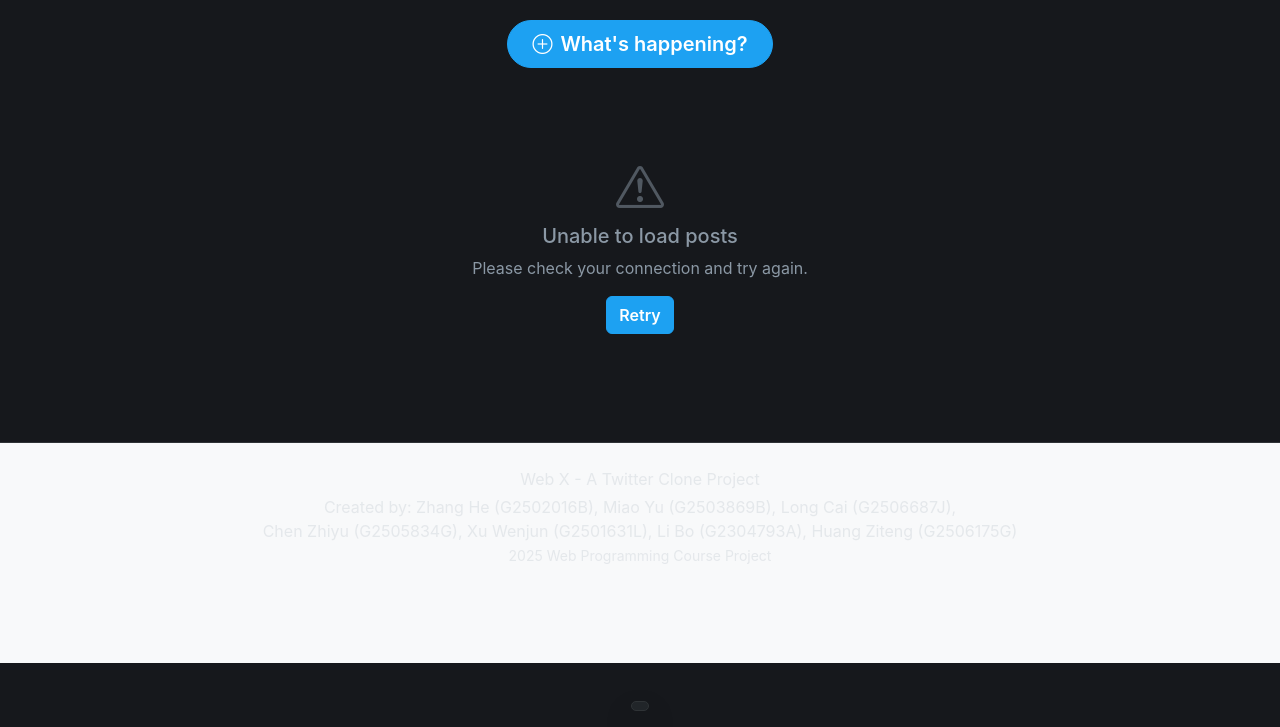
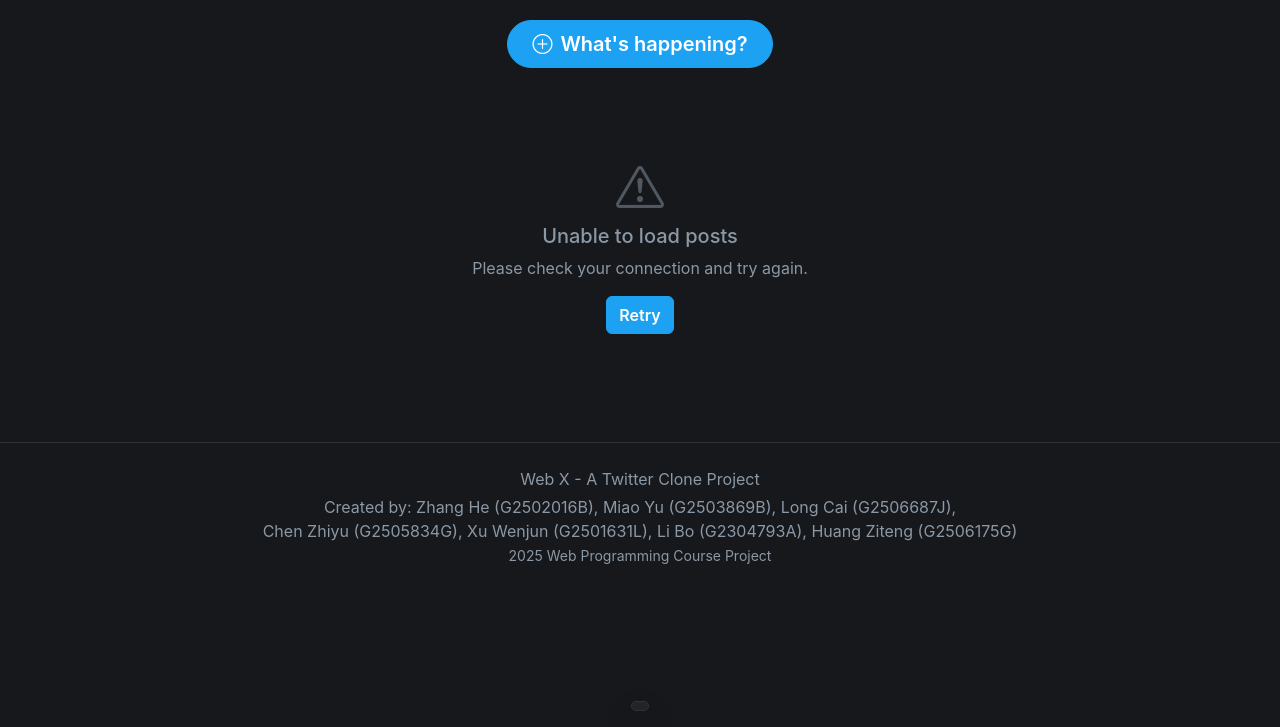
Before and after one commit to JennyXU26/web-X, a website: page public/index.html in a window 1280 px wide. Both pictures are taken after a click on the checkbox 1158 px from the left and 33 px from the top of the page. Shown: the part 73-800 px from the top of the page. Drawn offline with nearby package versions, Linux system fonts and the light colour scheme; no server answers.

Commit message:
style: add dark theme support for footer

```diff
--- a/public/css/style.css
+++ b/public/css/style.css
@@ -363,3 +363,19 @@ body {
 #register-confirm {
     border-right: none;
 }
+
+/* Footer styles */
+footer {
+    background-color: #f8f9fa !important;
+    border-color: var(--border-gray) !important;
+    transition: all 0.3s ease;
+}
+
+[data-bs-theme="dark"] footer {
+    background-color: var(--light-gray) !important;
+    border-color: var(--border-gray) !important;
+}
+
+[data-bs-theme="dark"] footer .text-muted {
+    color: var(--text-gray) !important;
+}
```
